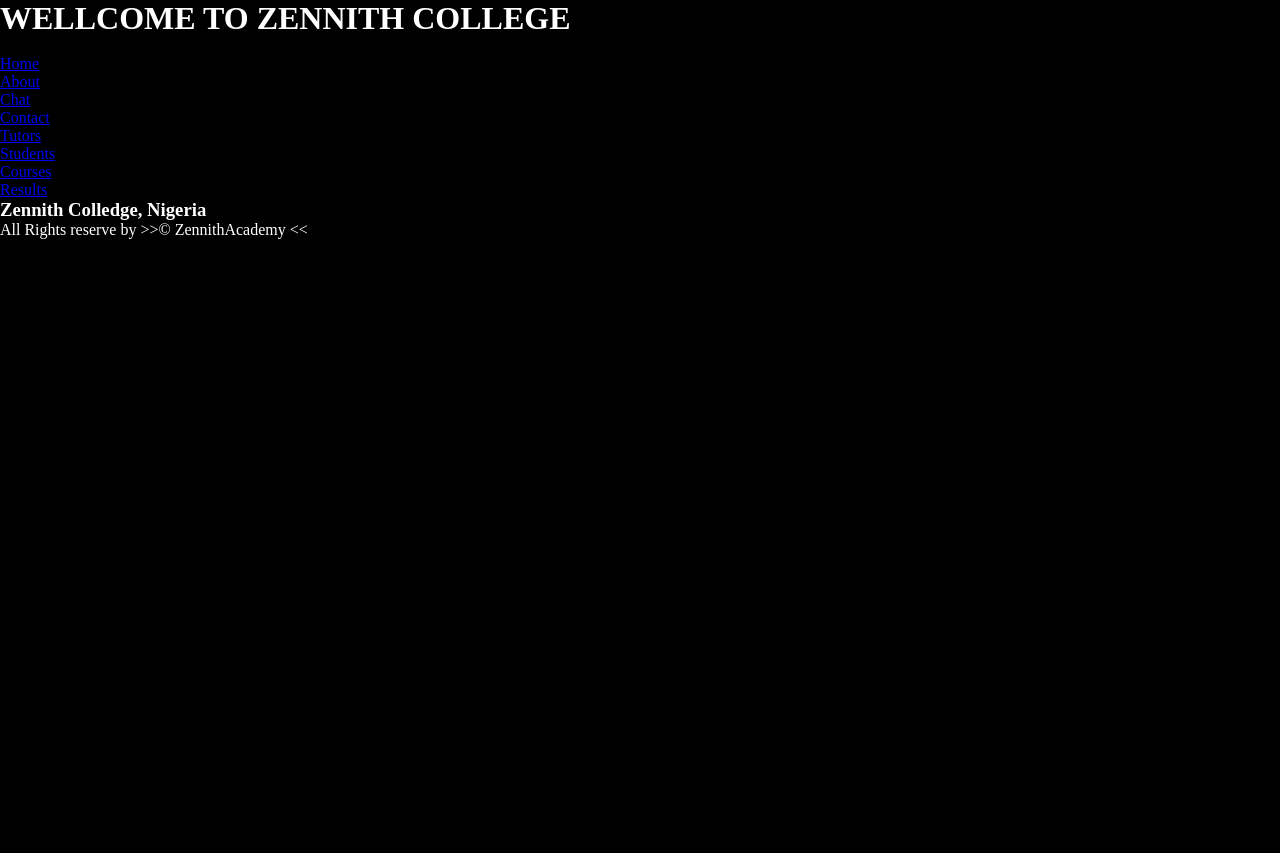
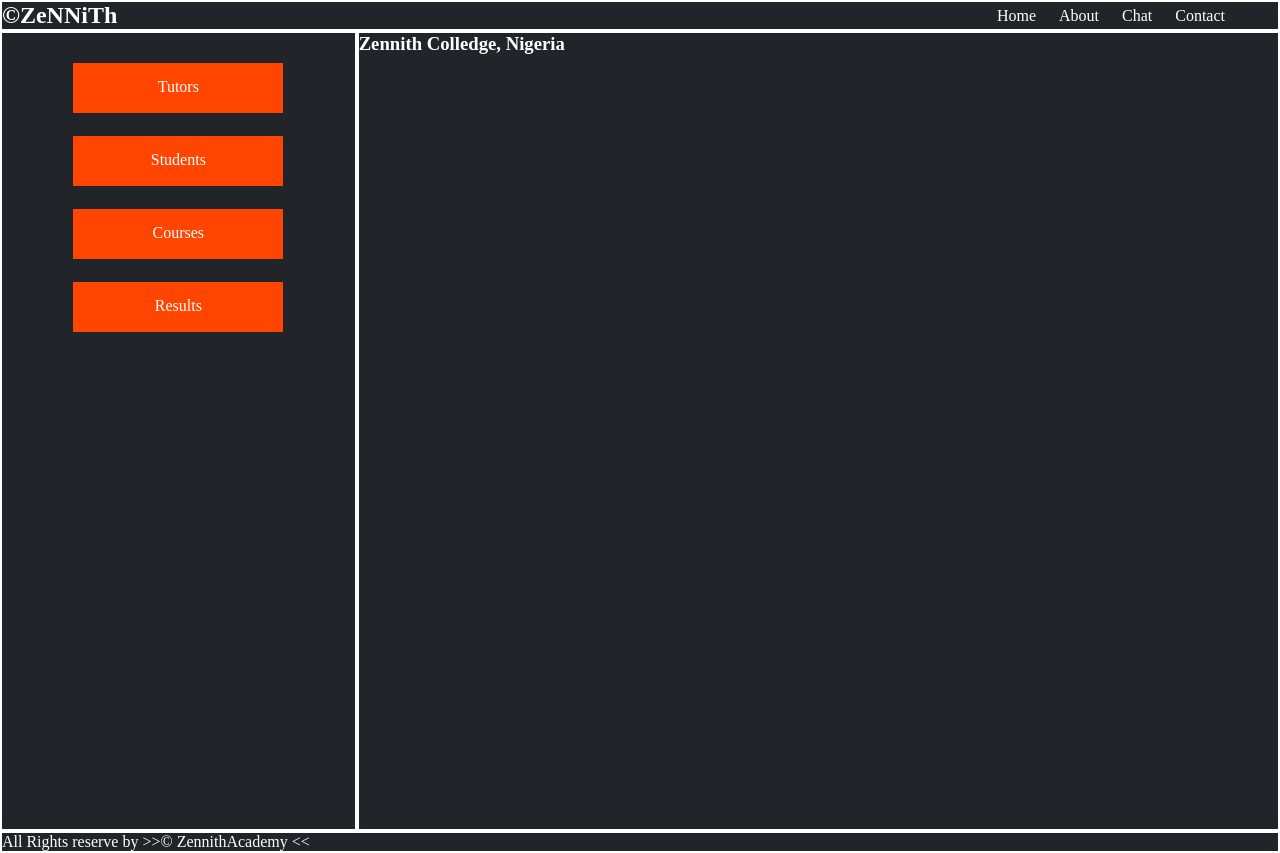
Before and after one commit to charleeBlaqTech/student_register_app, a Flask app: page /admin/ in a window 1280 px wide. Before the commit the page ends 239 px from the top, so only its background shows below. Run offline with Flask 3, Linux system fonts and the light colour scheme.

Commit message:
completed the grid layout for the dashboard

```diff
--- a/static/styles/style.css
+++ b/static/styles/style.css
@@ -1,15 +1,179 @@
+:root {
+    --bs-blue: #0d6efd;
+    --bs-indigo: #6610f2;
+    --bs-purple: #6f42c1;
+    --bs-pink: #d63384;
+    --bs-red: #dc3545;
+    --bs-orange: #fd7e14;
+    --bs-yellow: #ffc107;
+    --bs-green: #198754;
+    --bs-teal: #20c997;
+    --bs-cyan: #0dcaf0;
+    --bs-black: #000;
+    --bs-white: #fff;
+    --bs-gray: #6c757d;
+    --bs-gray-dark: #343a40;
+    --bs-gray-100: #f8f9fa;
+    --bs-gray-200: #e9ecef;
+    --bs-gray-300: #dee2e6;
+    --bs-gray-400: #ced4da;
+    --bs-gray-500: #adb5bd;
+    --bs-gray-600: #6c757d;
+    --bs-gray-700: #495057;
+    --bs-gray-800: #343a40;
+    --bs-gray-900: #212529;
+    --bs-primary: #0d6efd;
+    --bs-secondary: #6c757d;
+    --bs-success: #198754;
+    --bs-info: #0dcaf0;
+    --bs-warning: #ffc107;
+    --bs-danger: #dc3545;
+    --bs-light: #f8f9fa;
+    --bs-dark: #212529;
+    --bs-primary-rgb: 13, 110, 253;
+    --bs-secondary-rgb: 108, 117, 125;
+    --bs-success-rgb: 25, 135, 84;
+    --bs-info-rgb: 13, 202, 240;
+    --bs-warning-rgb: 255, 193, 7;
+    --bs-danger-rgb: 220, 53, 69;
+    --bs-light-rgb: 248, 249, 250;
+    --bs-dark-rgb: 33, 37, 41;
+    --bs-white-rgb: 255, 255, 255;
+    --bs-black-rgb: 0, 0, 0;
+    --bs-body-color-rgb: 33, 37, 41;
+    --bs-body-bg-rgb: 255, 255, 255;
+    --bs-font-sans-serif: system-ui, -apple-system, "Segoe UI", Roboto, "Helvetica Neue", "Noto Sans", "Liberation Sans", Arial, sans-serif, "Apple Color Emoji", "Segoe UI Emoji", "Segoe UI Symbol", "Noto Color Emoji";
+    --bs-font-monospace: SFMono-Regular, Menlo, Monaco, Consolas, "Liberation Mono", "Courier New", monospace;
+    --bs-gradient: linear-gradient(180deg, rgba(255, 255, 255, 0.15), rgba(255, 255, 255, 0));
+    --bs-body-font-family: var(--bs-font-sans-serif);
+    --bs-body-font-size: 1rem;
+    --bs-body-font-weight: 400;
+    --bs-body-line-height: 1.5;
+    --bs-body-color: #212529;
+    --bs-body-bg: #fff;
+    --bs-border-width: 1px;
+    --bs-border-style: solid;
+    --bs-border-color: #dee2e6;
+    --bs-border-color-translucent: rgba(0, 0, 0, 0.175);
+    --bs-border-radius: 0.375rem;
+    --bs-border-radius-sm: 0.25rem;
+    --bs-border-radius-lg: 0.5rem;
+    --bs-border-radius-xl: 1rem;
+    --bs-border-radius-2xl: 2rem;
+    --bs-border-radius-pill: 50rem;
+    --bs-heading-color: ;
+    --bs-link-color: #0d6efd;
+    --bs-link-hover-color: #0a58ca;
+    --bs-code-color: #d63384;
+    --bs-highlight-bg: #fff3cd;
+  }
+
+
+
+
+
+
+
+
+
 *{
     margin: 0;
     padding: 0;
     box-sizing: border-box;
 }
 body{
-    height: 100vh;
+    height: 100%;
     width: 100%;
-    background-color: black;
+    background-color: var(--bs-body-color);
     color: white;
+}
+a{
+    text-decoration: none;
+    color: var(--bs-body-bg);
+}
+li{
+    list-style: none;
 }
 #content{
     width: 100%;
     height: 100%;
 }
+
+.dashboard-section{
+    width: 100%;
+    display: grid;
+    grid-template-columns: repeat(12, 1f);
+
+    grid-template-areas: "header header header header header header header header header header header header"
+                         "aside aside main main main main main main main main main main"
+                         "aside aside main main main main main main main main main main"
+                         "aside aside main main main main main main main main main main"
+                         "aside aside main main main main main main main main main main"
+                         "footer footer footer footer footer footer footer footer footer footer footer footer";
+}
+
+.dashboard-header{
+    /* height: 70px; */
+    grid-area: header;
+    border: 2px solid white;
+    display: flex;
+    justify-content: space-between;
+    align-items: center;
+}
+
+.dashboard-header>.header-nav{
+    margin-right: 30px;
+}
+
+.dashboard-header>.header-nav .header-nav-ul{
+    display: flex;
+    align-items: center;
+    justify-content: space-between;
+}
+.dashboard-header>.header-nav .header-nav-ul li{
+    margin-right: 23px;
+}
+
+.dashboard-aside{
+    grid-area: aside;
+    border: 2px solid white;
+    height: 100vh;
+}
+
+.dashboard-aside>.aside-nav{
+    margin-top: 30px;
+}
+
+.dashboard-aside>.aside-nav .aside-nav-ul{
+    display: flex;
+    flex-direction: column;
+    align-items: center;
+    justify-content: space-evenly;
+}
+
+.dashboard-aside>.aside-nav .aside-nav-ul li{
+    margin-bottom: 23px;
+    padding-top: 14px;
+    width: 210px;
+    height: 50px;
+    border: 1px solid transparent;
+    background-color: orangered;
+    transition: 1.2s ease;
+    text-align: center;
+    cursor: pointer;
+}
+.dashboard-aside>.aside-nav .aside-nav-ul li:hover{
+    opacity: 0.3;
+    border-radius: 13px;
+}
+
+.dashboard-main{
+    grid-area: main;
+    border: 2px solid white;
+    height: 100vh;
+}
+
+.dashboard-footer{
+    grid-area: footer;
+    border: 2px solid white;
+}
--- a/templates/admin.html
+++ b/templates/admin.html
@@ -10,9 +10,9 @@
     {% endif %}
     <section class="dashboard-section">
 
-        <header>
+        <header class="dashboard-header">
             <div class="logo">
-                <img src="" alt="">
+                <h1>&copy;ZeNNiTh</h1>
             </div>
             <nav class="header-nav">
                 <ul class="header-nav-ul">
@@ -23,7 +23,7 @@
                 </ul>
             </nav>
         </header>
-        <aside>
+        <aside class="dashboard-aside">
             <nav class="aside-nav">
                 <ul class="aside-nav-ul">
                     <li><a href="#">Tutors</a></li>
@@ -33,12 +33,12 @@
                 </ul>
             </nav>
         </aside>
-        <main>
+        <main class="dashboard-main">
             <article>
                 <h1>Zennith Colledge, Nigeria</h1>
             </article>
         </main>
-        <footer>
+        <footer class="dashboard-footer">
             <p>All Rights reserve by &gt;&gt;&copy; ZennithAcademy &lt;&lt;</p>
         </footer>
 
--- a/templates/layouts.html
+++ b/templates/layouts.html
@@ -14,7 +14,6 @@
     <script src="/static/scripts/script.js"></script>
 </head>
 <body>
-    <h1>WELLCOME TO ZENNITH COLLEGE</h1>
     <div id="content">
         {% block content %}
 
```
